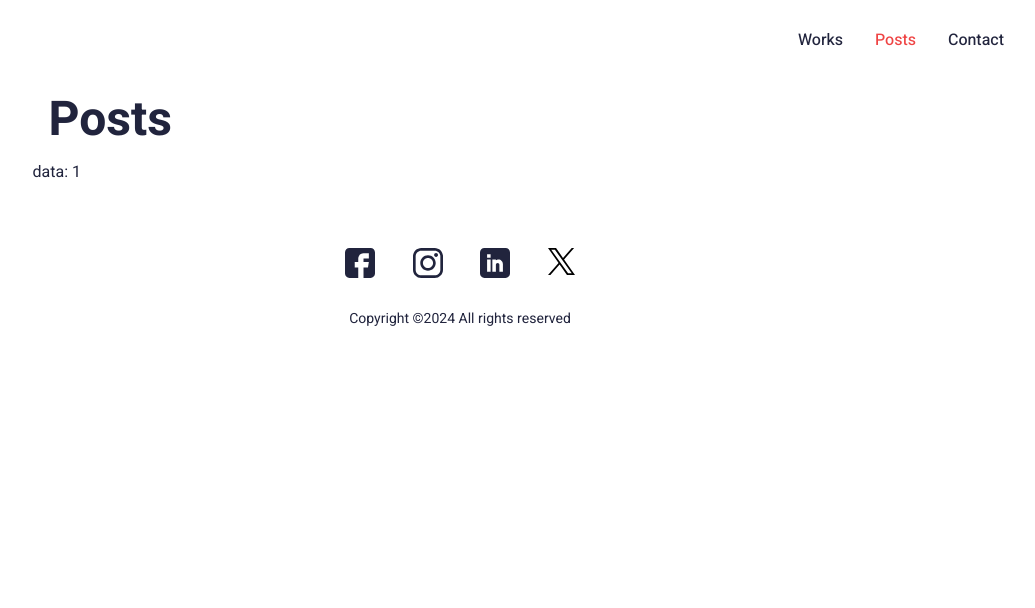
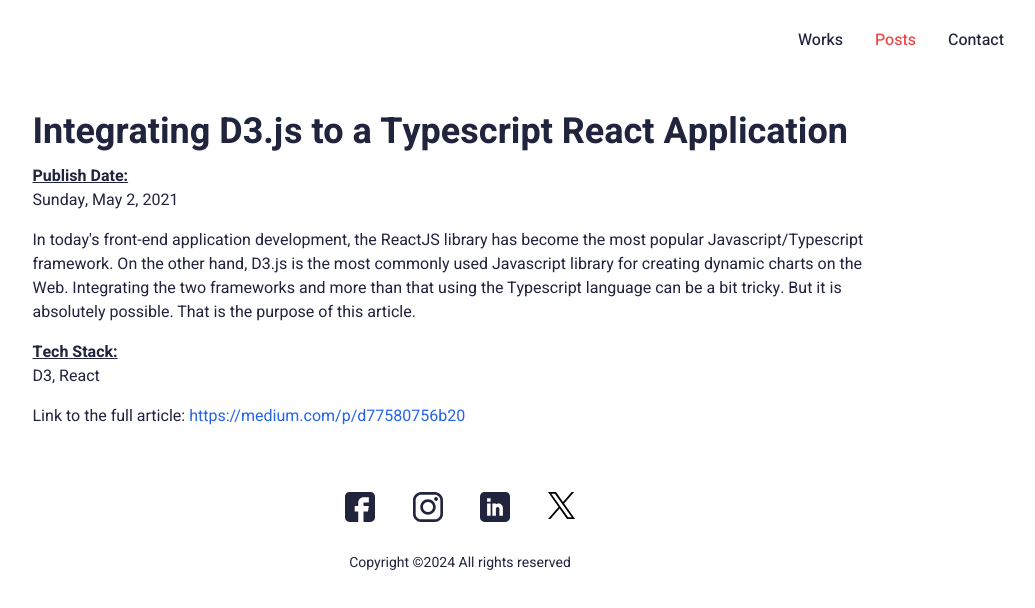
Before and after one commit to krasnoff/my-personal-web-app, a Next.js app: page /posts/1 in a window 1280 px wide. Shown: the top 608 px of the page, without its empty margins (180-1215 px from the left). Built offline with nearby package versions, Linux system fonts and the light colour scheme.

Commit message:
complete detailed page

```diff
--- a/app/posts/[id]/page.tsx
+++ b/app/posts/[id]/page.tsx
@@ -1,10 +1,46 @@
-export default function Page({ params }: { params: { id: string } }) {
+import { Posts } from "@/interfaces/posts";
+import { getJSONData } from "@/lib/posts";
+import Link from "next/link";
+
+export default async function Page({ params }: { params: { id: string } }) {
+    let postDataArr: Posts[] = [];
+    let postData: Posts | undefined;
+
+    const options: Intl.DateTimeFormatOptions  = {
+        weekday: 'long',
+        year: 'numeric',
+        month: 'long',
+        day: 'numeric',
+    };
+
+    try {
+        postDataArr = await getJSONData('./json/posts.json') as Posts[];
+        postData = postDataArr.find(el => el.id.toString() === params.id);
+    } catch (err) {
+
+    }
+
+    const publishDate =  (new Date((postData as Posts).publishDate)).toLocaleDateString("en-US", options);
+
     return (
-        <>
-            <div className="mx-auto max-w-innerFrame font-bold text-5xl pl-4 mt-4">Posts</div>
-            <div className="mx-auto max-w-innerFrame flex items-stretch mt-4 flex-col">
-                data: {params.id}
-            </div>
-        </>
+        <div className="mx-auto max-w-innerFrame flex items-stretch mt-4 flex-col">
+            {postData &&
+                <>
+                    <div className="max-w-innerFrame font-bold text-4xl mt-4 mb-3">{postData.title}</div>
+                    <div className="mb-4">
+                        <div className="font-bold underline">Publish Date:</div>
+                        {publishDate}
+                    </div>
+                    <div className="mb-4">{postData.text}</div>
+                    <div className="mb-4">
+                        <div className="font-bold underline">Tech Stack:</div>
+                            {postData.keyWords}
+                        </div>
+                    <div>
+                        Link to the full article: <Link href={postData.url} target="_blank" className="text-blue-600 hover:underline">{postData.url}</Link>
+                    </div>
+                </>
+            }
+        </div>
     );
 }
--- a/app/works/[id]/page.tsx
+++ b/app/works/[id]/page.tsx
@@ -1,10 +1,36 @@
-export default function Page({ params }: { params: { id: string } }) {
+import { Projects } from "@/interfaces/projects";
+import { getJSONData } from "@/lib/posts";
+import Link from "next/link";
+
+export default async function Page({ params }: { params: { id: string } }) {
+    let workDataArr: Projects[];
+    let workData: Projects | undefined;
+
+    try {
+        workDataArr = await getJSONData('./json/projects.json') as Projects[];
+        workData = workDataArr.find(el => el.id.toString() === params.id);
+      } catch (err) {
+
+    }
+
     return (
-        <>
-            <div className="mx-auto max-w-innerFrame font-bold text-5xl pl-4 mt-4">Works</div>
-            <div className="mx-auto max-w-innerFrame flex items-stretch mt-4 flex-col">
-                data: {params.id}
-            </div>
-        </>
+        <div className="mx-auto max-w-innerFrame flex items-stretch mt-4 flex-col">
+            {workData &&
+                <>
+                    <div className="max-w-innerFrame font-bold text-4xl mt-4 mb-3">{workData.title}</div>
+                    <div className="mb-4">{workData.description}</div>
+                    <div className="mb-4">
+                        <div className="font-bold underline">Tech Stack:</div>
+                            {workData.keywords}
+                        </div>
+                    <div>
+                        Link to application site: <Link href={workData.url} target="_blank" className="text-blue-600 hover:underline">{workData.url}</Link>
+                    </div>
+                    <div>
+                        Link to GIT source code: <Link href={workData.gitUrl} target="_blank" className="text-blue-600 hover:underline">{workData.gitUrl}</Link>
+                    </div>
+                </>
+            }
+        </div>
     );
 }
--- a/json/projects.json
+++ b/json/projects.json
@@ -11,8 +11,8 @@
     {
         "id": "2",
         "publishYear": "2023",
-        "keywords": "React, COmponent, Video",
-        "title": "Video frame by frame Ract component",
+        "keywords": "React, Component, Video",
+        "title": "Video frame by frame React component",
         "url": "https://www.npmjs.com/package/videoframebyframe",
         "gitUrl": "https://github.com/krasnoff/video-frame-by-frame",
         "description": "This component displays a particular version of an HTML Video element which enables the display of video with the ability to advance or reverse the movie frame by frame."
```
